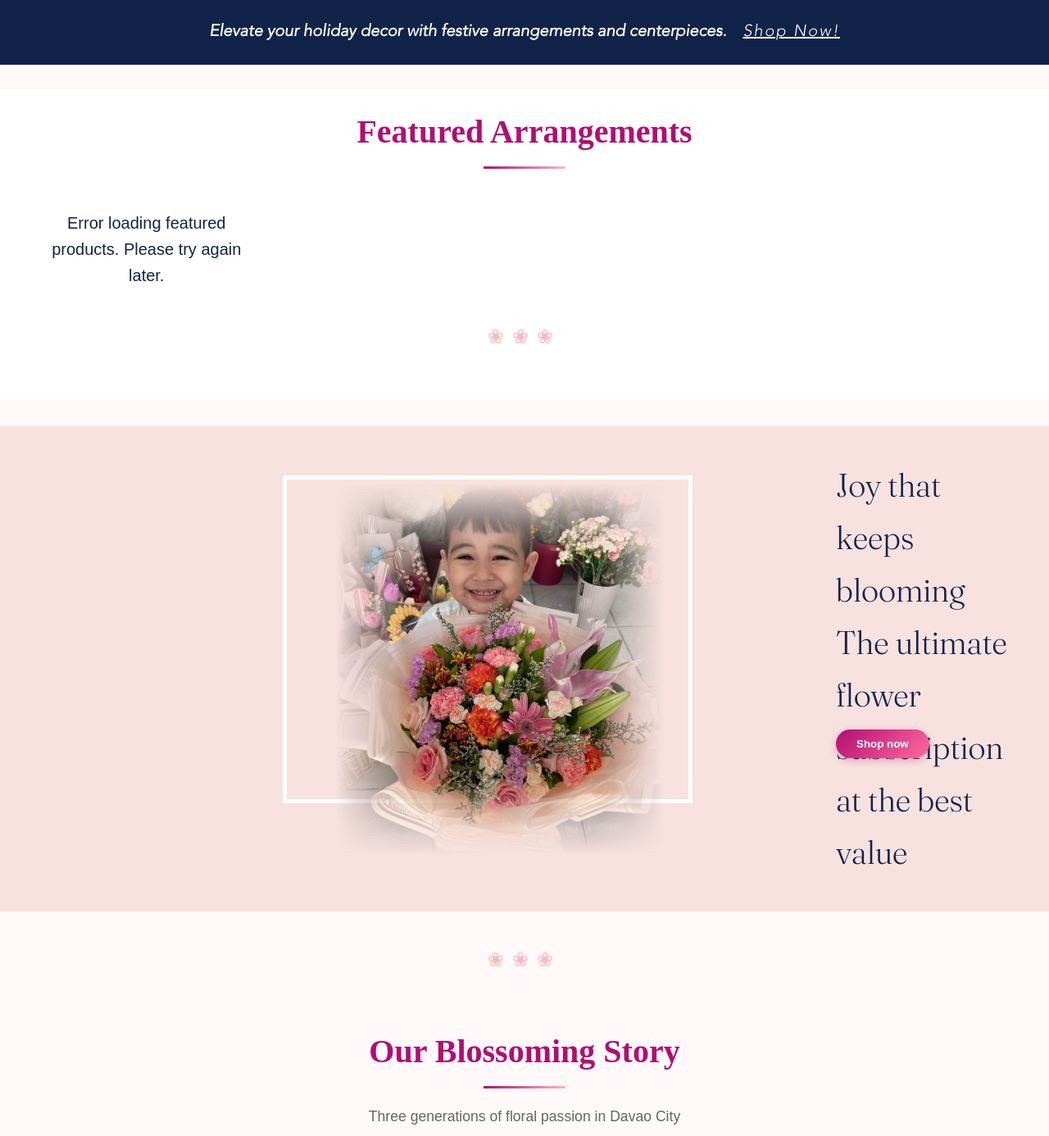
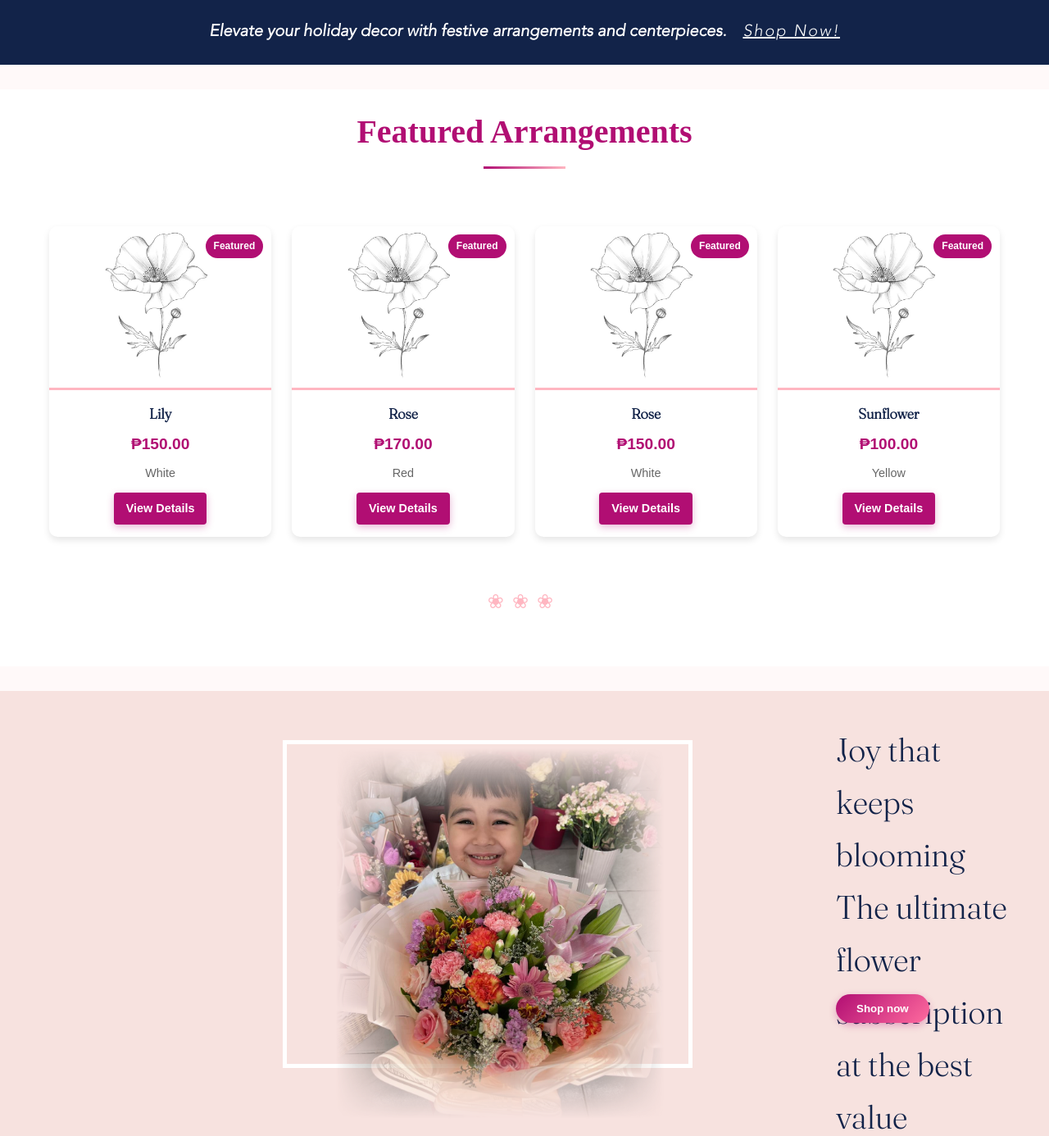
Before and after one commit to JayEm6768/Ar-s-Flowers, a PHP site: page /home.php in a window 1280 px wide. Shown: the part 901-2287 px from the top of the page at 82% size. Run offline with PHP 8.4, Linux system fonts and the light colour scheme; data comes from the database, SQL or seed files in the repository; some web fonts are replaced.

Commit message:
path still not working for the pictures, but featured product is working

```diff
--- a/api/getFeaturedProducts.php
+++ b/api/getFeaturedProducts.php
@@ -9,25 +9,54 @@
 $password = '';
 
 try {
-    $conn = new PDO("mysql:host=$host;dbname=$dbname", $username, $password);
-    $conn->setAttribute(PDO::ATTR_ERRMODE, PDO::ERRMODE_EXCEPTION);
+    // Create PDO connection
+    $conn = new PDO("mysql:host=$host;dbname=$dbname", $username, $password, [
+        PDO::ATTR_ERRMODE => PDO::ERRMODE_EXCEPTION,
+        PDO::ATTR_DEFAULT_FETCH_MODE => PDO::FETCH_ASSOC
+    ]);
 
-    // Query to get 4 random available products
-    $query = "SELECT flower_id as id, name, price, image_url
+    // Query to get 4 random featured products
+    $query = "SELECT
+                flower_id as id,
+                name,
+                description,
+                price,
+                image_url,
+                color
               FROM product
               WHERE available = 1
               ORDER BY RAND()
               LIMIT 4";
 
-    $stmt = $conn->prepare($query);
-    $stmt->execute();
+    $stmt = $conn->query($query);
+    $products = $stmt->fetchAll();
 
-    $products = $stmt->fetchAll(PDO::FETCH_ASSOC);
+    // Process image URLs
+    $baseUrl = (isset($_SERVER['HTTPS']) && $_SERVER['HTTPS'] === 'on' ? "https" : "http") . "://$_SERVER[HTTP_HOST]";
+    $uploadPath = 'dashboard/uploads/';
 
-    echo json_encode($products);
+    foreach ($products as &$product) {
+        // Format price
+        $product['price'] = number_format((float)$product['price'], 2, '.', '');
+
+        // Handle image URL
+        if (!empty($product['image_url'])) {
+            $product['image_url'] = $baseUrl . $uploadPath . $product['image_url'];
+        } else {
+            $product['image_url'] = $baseUrl . $uploadPath . 'default-product.jpg';
+        }
+    }
+
+    echo json_encode([
+        'success' => true,
+        'data' => $products
+    ]);
 
 } catch(PDOException $e) {
     http_response_code(500);
-    echo json_encode(['error' => $e->getMessage()]);
+    echo json_encode([
+        'success' => false,
+        'error' => 'Database error: ' . $e->getMessage()
+    ]);
 }
 ?>
--- a/home.php
+++ b/home.php
@@ -351,6 +351,116 @@
   top: 60px; /* Adjust as needed */
   left: 345px; /* Adjust as needed */
 }
+
+
+/* Featured Products Section */
+#featured-products-container {
+    display: grid;
+    grid-template-columns: repeat(auto-fit, minmax(250px, 1fr));
+    gap: 25px;
+    padding: 20px;
+}
+
+.product-card {
+    background: white;
+    border-radius: 10px;
+    overflow: hidden;
+    box-shadow: 0 4px 8px rgba(0,0,0,0.1);
+    transition: transform 0.3s ease, box-shadow 0.3s ease;
+}
+
+.product-card:hover {
+    transform: translateY(-5px);
+    box-shadow: 0 8px 16px rgba(0,0,0,0.15);
+}
+
+.product-image-container {
+    position: relative;
+    height: 200px;
+    overflow: hidden;
+}
+
+.product-image {
+    width: 100%;
+    height: 100%;
+    object-fit: cover;
+    transition: transform 0.3s ease;
+}
+
+.product-card:hover .product-image {
+    transform: scale(1.05);
+}
+
+.product-badge {
+    position: absolute;
+    top: 10px;
+    right: 10px;
+    background: #b10e73;
+    color: white;
+    padding: 5px 10px;
+    border-radius: 20px;
+    font-size: 12px;
+    font-weight: bold;
+}
+
+.product-info {
+    padding: 15px;
+}
+
+.product-title {
+    font-size: 1.1rem;
+    margin-bottom: 8px;
+    color: #122349;
+}
+
+.product-price {
+    font-size: 1.2rem;
+    font-weight: bold;
+    color: #b10e73;
+    margin-bottom: 8px;
+}
+
+.product-colors {
+    font-size: 0.9rem;
+    color: #666;
+    margin-bottom: 12px;
+}
+
+.view-product {
+    display: inline-block;
+    padding: 8px 15px;
+    background: #b10e73;
+    color: white;
+    text-decoration: none;
+    border-radius: 4px;
+    font-size: 0.9rem;
+    transition: background 0.3s ease;
+}
+
+.view-product:hover {
+    background: #850000;
+}
+
+.loading, .no-products {
+    text-align: center;
+    padding: 40px;
+    grid-column: 1 / -1;
+    color: #666;
+}
+
+.retry-button {
+    margin-top: 10px;
+    padding: 8px 20px;
+    background: #b10e73;
+    color: white;
+    border: none;
+    border-radius: 4px;
+    cursor: pointer;
+}
+
+.retry-button:hover {
+    background: #850000;
+}
   </style>
 
 
@@ -392,56 +502,78 @@
 
   <script>
 document.addEventListener('DOMContentLoaded', function() {
-    // Debugging script
-    console.log('Debugging home page:');
+
+
+    // Login modal handling
     const loginButton = document.getElementById('login-button');
-    const loginModal = document.getElementById('login-modal');
-    console.log('Login button exists:', !!loginButton);
-    console.log('Login modal exists:', !!loginModal);
-
     if (loginButton) {
         loginButton.addEventListener('click', function() {
-            console.log('Login button clicked - manual handler');
             document.getElementById('login-modal').style.display = 'flex';
         });
     }
 
-    // Fetch featured products from API
-    fetch('api/get_featured_products.php')
+    // Fetch and display featured products
+    fetchFeaturedProducts();
+
+    function fetchFeaturedProducts() {
+        const container = document.getElementById('featured-products-container');
+
+        // Show loading state
+        container.innerHTML = '<div class="loading">Loading featured products...</div>';
+
+        fetch('api/getFeaturedProducts.php')
             .then(response => {
                 if (!response.ok) {
-                throw new Error('Network response was not ok');
+                    throw new Error(`HTTP error! status: ${response.status}`);
                 }
                 return response.json();
             })
-        .then(products => {
+            .then(data => {
+                if (data.success && data.data && data.data.length > 0) {
+                    renderFeaturedProducts(data.data);
+                } else {
+                    container.innerHTML = '<div class="no-products">No featured products available.</div>';
+                }
+            })
+            .catch(error => {
+                console.error('Fetch error:', error);
+                container.innerHTML = `
+                    <div class="no-products">
+                        Error loading featured products.<br>
+                        <button onclick="fetchFeaturedProducts()" class="retry-button">Try Again</button>
+                    </div>
+                `;
+            });
+    }
+
+    function renderFeaturedProducts(products) {
         const container = document.getElementById('featured-products-container');
         container.innerHTML = '';
-
-            if (!products || products.length === 0) {
-                container.innerHTML = '<div class="no-products">No featured products available at the moment.</div>';
-                return;
-            }
 
         products.forEach(product => {
             const productCard = document.createElement('div');
             productCard.className = 'product-card';
             productCard.innerHTML = `
-                    <img src="${product.image_url}" alt="${product.name}" class="product-image">
+                <div class="product-image-container">
+                    <img src="dashboard/uploads/${product.image_url}" alt="${product.name}"
+                         class="product-image" loading="lazy">
+                    <div class="product-badge">Featured</div>
+                </div>
                 <div class="product-info">
                     <h3 class="product-title">${product.name}</h3>
-                        <div class="product-price">₱${product.price.toFixed(2)}</div>
-                        <a href="productPage.php#product-${product.id}" class="view-product">View Product</a>
+                    <div class="product-price">₱${product.price}</div>
+                    <div class="product-colors">${product.color}</div>
+                    <a href="productPage.php?product_id=${product.id}" class="view-product">
+                        View Details
+                    </a>
                 </div>
             `;
             container.appendChild(productCard);
         });
-        })
-        .catch(error => {
-            console.error('Error fetching featured products:', error);
-            document.getElementById('featured-products-container').innerHTML =
-                '<div class="no-products">Error loading featured products. Please try again later.</div>';
-        });
+    }
+
+    // Make function available for retry button
+    window.fetchFeaturedProducts = fetchFeaturedProducts;
 });
 </script>
     <?php include 'homepageContents/aboutUs_content.php'; ?>
--- a/productPage.php
+++ b/productPage.php
@@ -1,8 +1,5 @@
 <?php
 include 'footHead/header.php';
-if (isset($_SESSION['user'])) {
-    echo "<p>Welcome, " . htmlspecialchars($_SESSION['user']) . "! Your ID is " . $_SESSION['user_id'] . ".</p>"; //temp, for debugging
-}
 ?>
 <!DOCTYPE html>
 <html lang="en">
```
Lines whose indentation alone changed are shown as unchanged.
